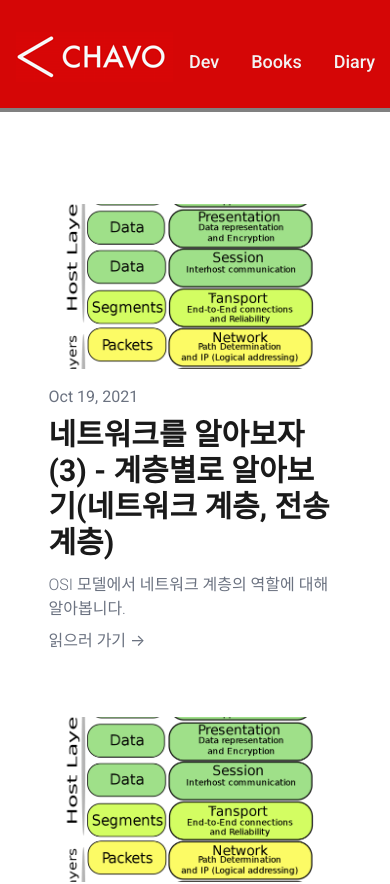
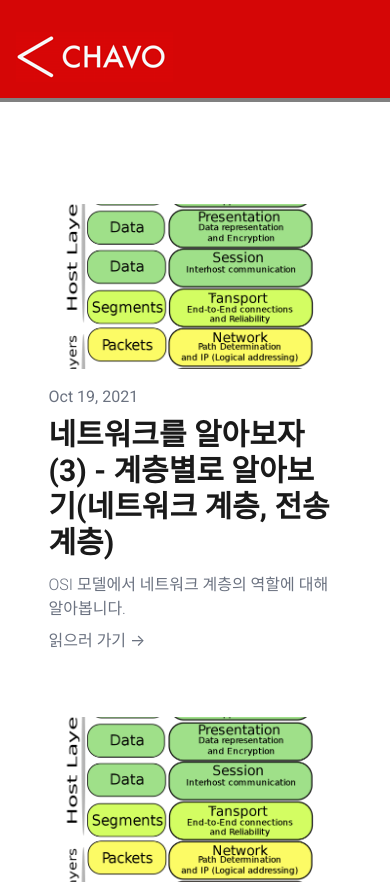
Before and after one commit to chavokim/chavo.dev, a Next.js app in the folder blog/: page / in a window 390 px wide. Shown: the top 884 px of the page. Built offline with nearby package versions, Linux system fonts and the light colour scheme; a web font is replaced by a local one.

Commit message:
:bug: responsive in mobile

```diff
--- a/blog/common/components/Nav.tsx
+++ b/blog/common/components/Nav.tsx
@@ -73,7 +73,7 @@ const Nav: React.FC = () => {
                                 }}
                                 onClick={() => router.push("/")}
                             />
-                            <div className="flex flex-row">
+                            <div className="flex-row hidden sm:flex">
                             {
                                 TAB_ITEMS.map(tabItem => (
                                     <a
--- a/blog/pages/[slug].tsx
+++ b/blog/pages/[slug].tsx
@@ -17,8 +17,8 @@ interface PostPageTypeProps {
 
 const PostPage: NextPage<PostPageTypeProps> = ({frontMatter: {title, date, image}, mdxSource}) => {
     return (
-        <div className="flex flex-row justify-center overflow-hidden px-4 sm:px-0">
-            <article className={"prose"}>
+        <div className="flex flex-row justify-center px-4 sm:px-0">
+            <article className={"prose overflow-hidden"}>
                 <div className="flex flex-col items-center">
                     <h1>{title}</h1>
                     <p className="m-0 font-normal text-gray-500 mb-12">
```
